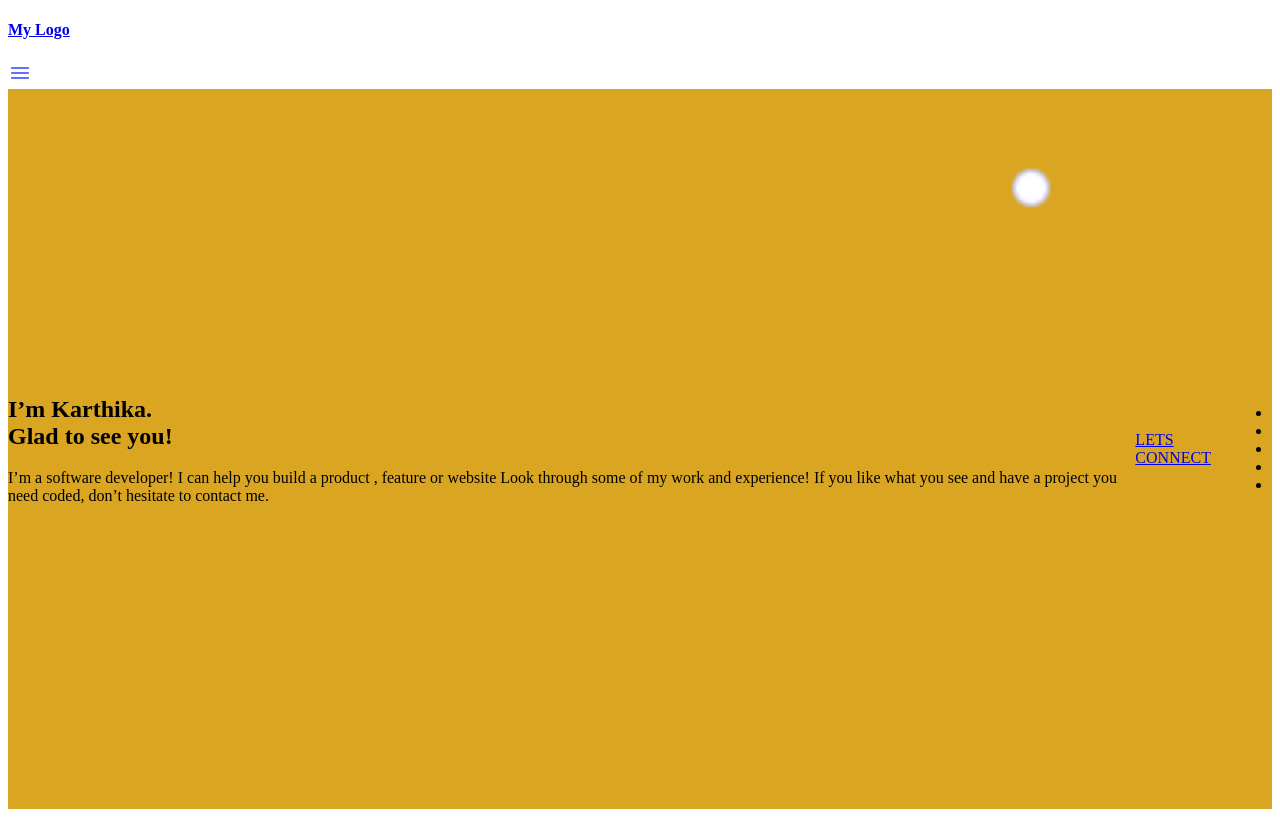
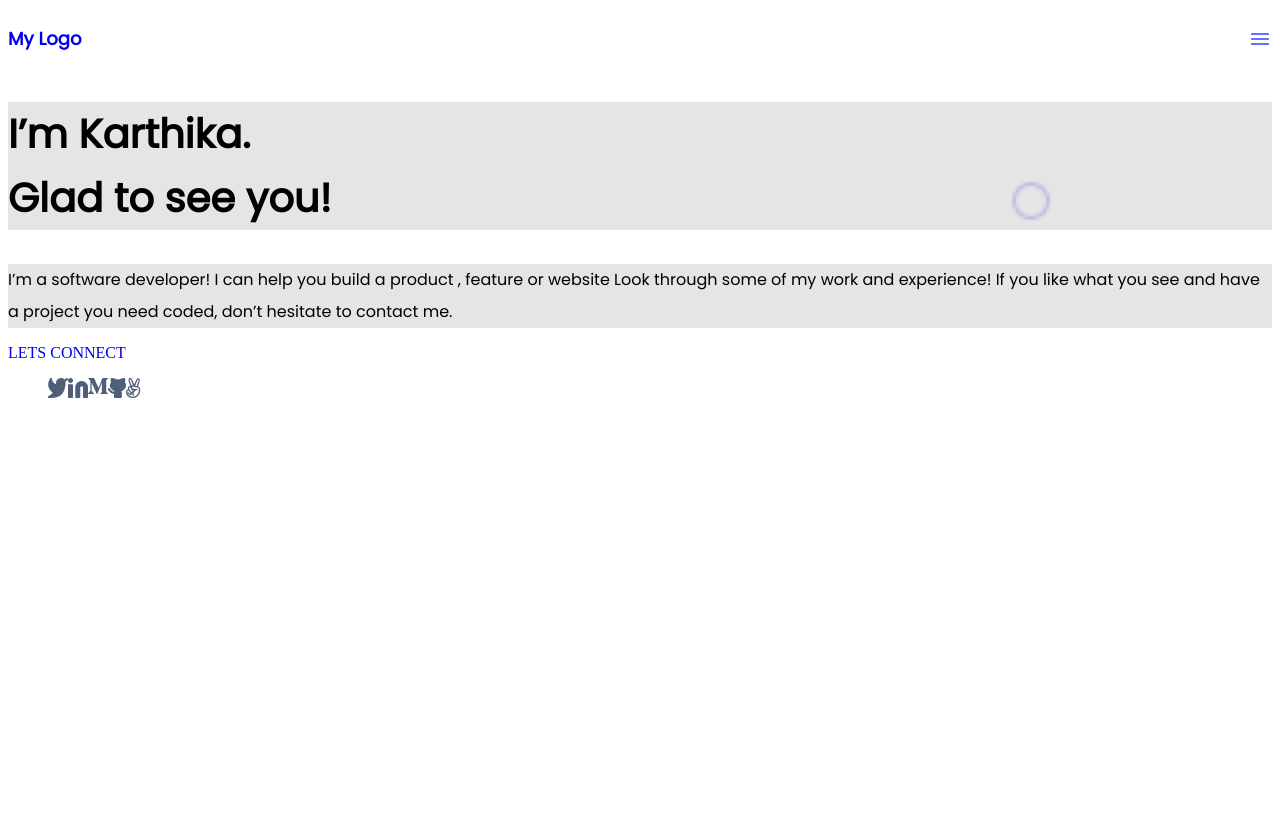
Before and after one commit to Porkalaikarthika/Portfolio, a website: page index.html in a window 1280 px wide. Drawn offline with Linux system fonts and the light colour scheme.

Commit message:
added socialmedia icon section in html

```diff
--- a/index.html
+++ b/index.html
@@ -9,8 +9,8 @@
 </head>
 <body>
     <nav class="menu">
-        <h4><a href="#">My Logo</a></h4>
-        <img src="Icon - Menu.png" alt="Icon-menu"></nav>
+        <h4 class="logo"><a href="#">My Logo</a></h4>
+        <img style="width: auto; height: 20%;" src="Icon - Menu.png" alt="Icon-menu"></nav>
 
     <main class="about">
         <section class="intro">
@@ -22,13 +22,13 @@
         <section>
             <a href="#">LETS CONNECT</a>
         </section>
-        <section>
+        <section class="social">
             <ul>
-                <li></li>
-                <li></li>
-                <li></li>
-                <li></li>
-                <li></li>
+                <li><img src="Vector.png" alt="Twitter"></li>
+                <li><img src="Linkedin icon.png" alt="Linked in"></li>
+                <li><img src="msg.png" alt="message"></li>
+                <li><img src="github.png" alt="github"></li>
+                <li><img src="finger.png" alt="finger"></li>
 
             </ul>
         </section>
--- a/style.css
+++ b/style.css
@@ -1,51 +1,57 @@
+
 /*.about {
-  width: 100vh;
-  height: 100vh;
-  border-style: dashed;
-  border-color: black;
   display: flex;
   justify-content: center;
   align-items: center;
-  background-image: url("header-illsutration-mobile@2x.png");
-    background-size: 100vh ;
-    background-position: center;
-    background-repeat: no-repeat;
-}
-@media  (min-width: 375px) {
-  /*
-  .about {
-    background-image: url("header-illsutration-mobile@2x.png");
-    background-size: 100% 20%;
-    background-position: center;
-    background-repeat: no-repeat;
+}*/
+@import url('https://fonts.googleapis.com/css2?family=Poppins&display=swap');
+
+@media (min-width: 375px) {
+  .logo {
+    font-family:'Poppins',sans-serif;
+    font-weight: bold;
+    font-size: 18px;
+    line-height: 74%;
+    color: #6070FF;
   }
-}*/
-/*@media only screen and (min-device-width: 375px) {
-
-  .about {
-    min-height: 70vh;
-    min-width: 80vh;
-
-    background-image: url("header-shapes mobile.png") ;
-    background-size: cover;
-
+  a {
+    text-decoration: none;
+  }
+  .menu {
+    display: flex;
+    align-items: center;
+    justify-content: space-between;
 
   }
-}*/
-.about {
-  display: flex;
-  justify-content: center;
-  align-items: center;
-}
+  .intro h2 {
+    font-family: 'Poppins',sans-serif;
+    font-size: 40px;
+    line-height: 4rem;
+    font-weight: bold;
+    background-color: rgba(0, 0, 0, 0.1);
+    fill: #172B4D;
+  }
+  .intro p{
+    font-family: 'Poppins',sans-serif;
+    font-size: 16px;
+    line-height: 2rem;
+    background-color: rgba(0, 0, 0, 0.1);
+    vertical-align: top;
 
-@media (min-width: 375px) {
+  }
   .about {
     min-height: 90vh;
-    background: goldenrod;
     background-image: url("header-shapes mobile.png");
     background-size: 100% ;
-    background-position: center;
+    background-position: 100%;
     background-repeat: no-repeat;
 
   }
+  .social ul{
+    display: flex;
+    gap :
+    align-items: baseline;
+    list-style: none;
+  }
+
 }
```
